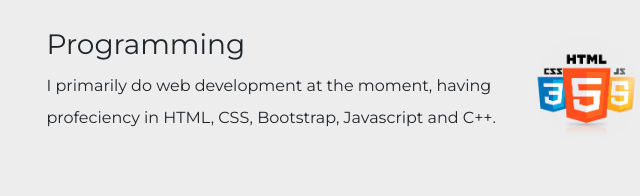
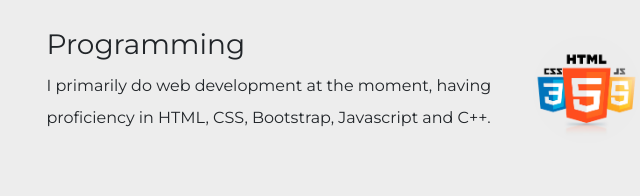
Before and after one commit to lj502jr/Personal4, a plain HTML site: page index.html in a window 1280 px wide. Shown: the part 734-930 px from the top of the page, 297-937 px from the left. Drawn offline with nearby package versions, Linux system fonts and the light colour scheme.

Commit message:
autocorrect

```diff
--- a/index.html
+++ b/index.html
@@ -52,7 +52,7 @@
 
                   <div class="container">
                     <h3>Programming</h3>
-                    <p>I primarily do web development at the moment, having profeciency in HTML, CSS, Bootstrap, Javascript and C++.</p>
+                    <p>I primarily do web development at the moment, having proficiency in HTML, CSS, Bootstrap, Javascript and C++.</p>
                   </div>
                 </div>
             </div>
```
